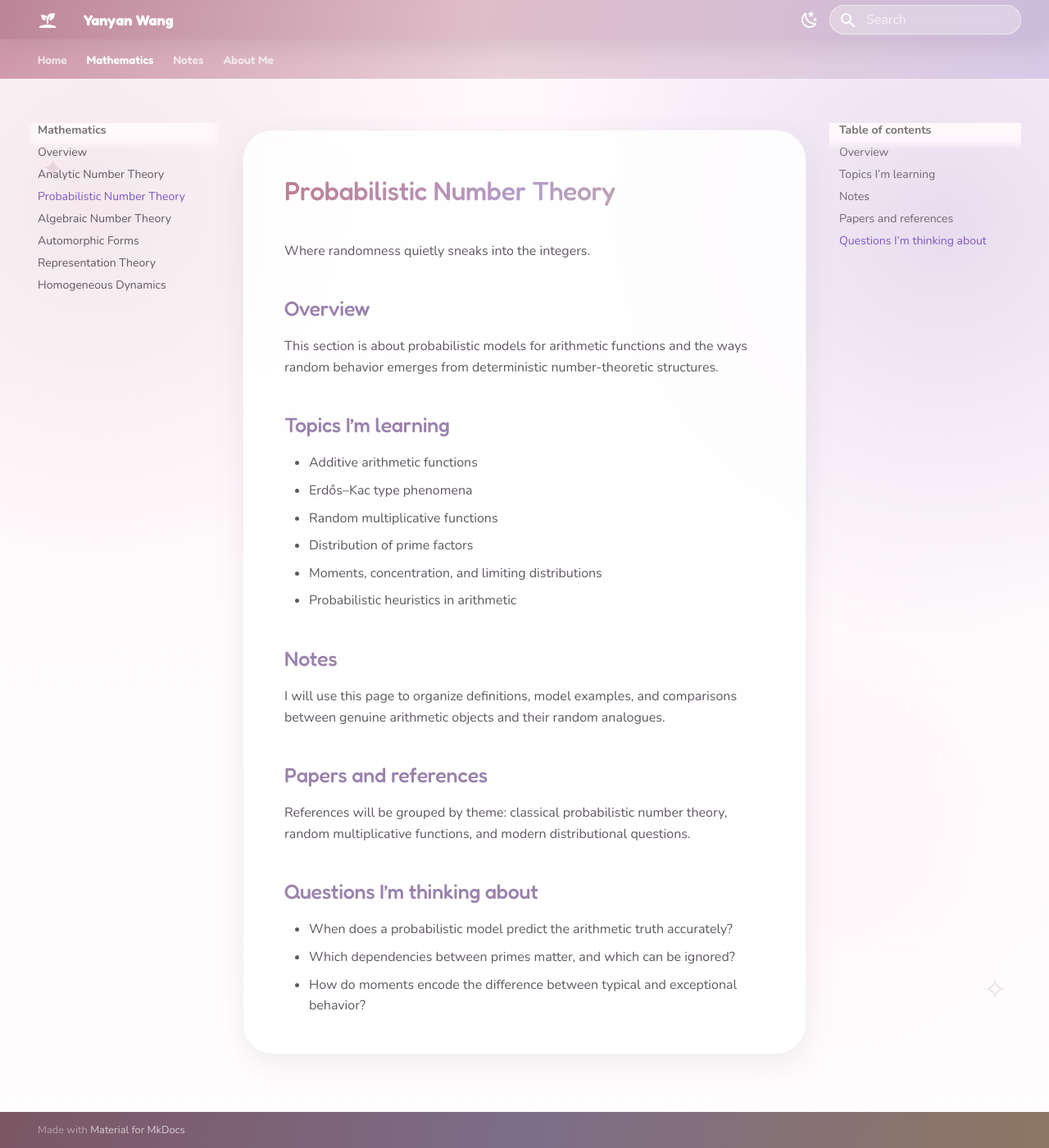
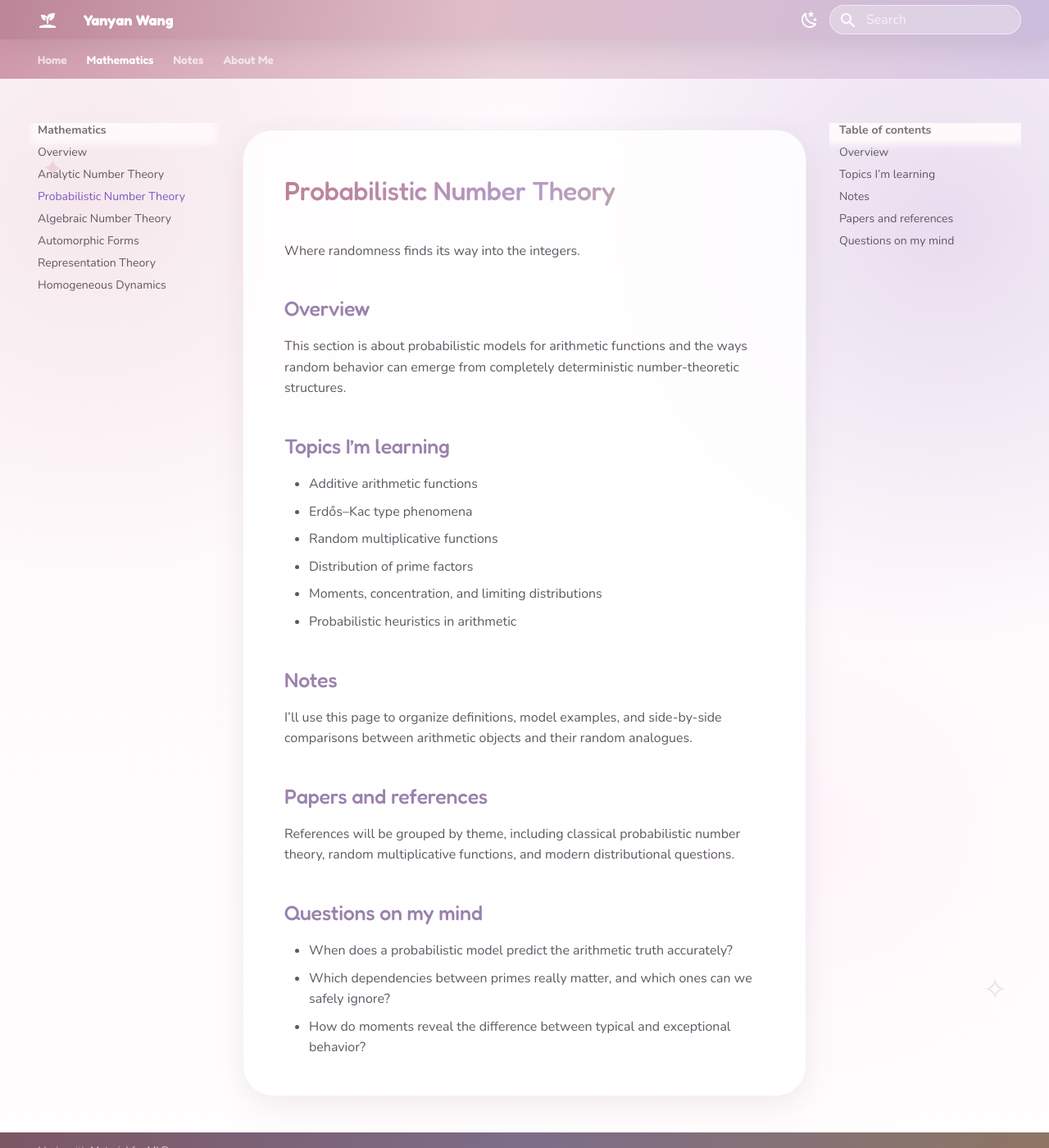
Before and after one commit to yanyanwang-math/yanyanwang-math.github.io, an MkDocs documentation site: the page built from docs/probabilistic-number-theory/index.md, in a window 1280 px wide and 1400 px high. Shown: the whole window at 82% size. Built offline with MkDocs 1.6.1 and Material for MkDocs 9.7.7, drawn with Linux system fonts in a browser that asks for light colours.

Commit message:
Add files via upload

```diff
--- a/docs/probabilistic-number-theory/index.md
+++ b/docs/probabilistic-number-theory/index.md
@@ -1,10 +1,10 @@
 # Probabilistic Number Theory
 
-Where randomness quietly sneaks into the integers.
+Where randomness finds its way into the integers.
 
 ## Overview
 
-This section is about probabilistic models for arithmetic functions and the ways random behavior emerges from deterministic number-theoretic structures.
+This section is about probabilistic models for arithmetic functions and the ways random behavior can emerge from completely deterministic number-theoretic structures.
 
 ## Topics I’m learning
 
@@ -17,14 +17,14 @@ This section is about probabilistic models for arithmetic functions and the ways
 
 ## Notes
 
-I will use this page to organize definitions, model examples, and comparisons between genuine arithmetic objects and their random analogues.
+I’ll use this page to organize definitions, model examples, and side-by-side comparisons between arithmetic objects and their random analogues.
 
 ## Papers and references
 
-References will be grouped by theme: classical probabilistic number theory, random multiplicative functions, and modern distributional questions.
+References will be grouped by theme, including classical probabilistic number theory, random multiplicative functions, and modern distributional questions.
 
-## Questions I’m thinking about
+## Questions on my mind
 
 - When does a probabilistic model predict the arithmetic truth accurately?
-- Which dependencies between primes matter, and which can be ignored?
-- How do moments encode the difference between typical and exceptional behavior?
+- Which dependencies between primes really matter, and which ones can we safely ignore?
+- How do moments reveal the difference between typical and exceptional behavior?
```
